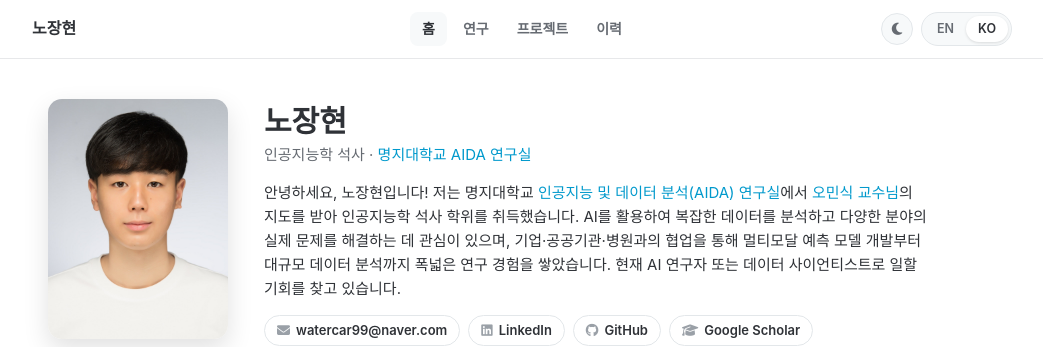
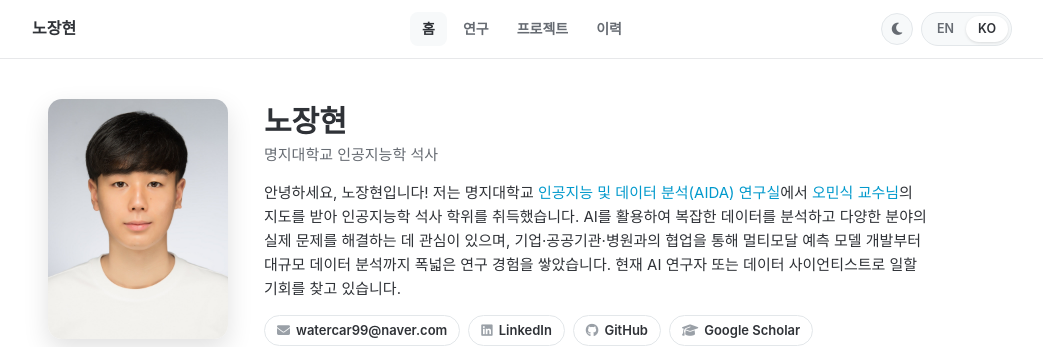
Before and after one commit to janghyunnoh/janghyunnoh.github.io, a Jekyll site: the page built from ko/index.md, in a window 1280 px wide and 1382 px high. Shown: the top 347 px of the window, without its empty margins (118-1161 px from the left). Built offline with Jekyll 4.4.1, drawn with Linux system fonts in a browser that asks for light colours.

Commit message:
Remove lab affiliation under name; show degree with university
Co-Authored-By: Claude Opus 5.5 <noreply@anthropic.com>
Claude-Session: https://claude.ai/code/session_01CdnLn4yaCATLUNfE6YmAvC

```diff
--- a/_data/profile.yml
+++ b/_data/profile.yml
@@ -3,14 +3,14 @@
 
 name: "Janghyun Noh"
 name_ko: "노장현"
-title: "M.S. in Artificial Intelligence"
-title_ko: "인공지능학 석사"
+title: "M.S. in Artificial Intelligence, Myongji University"
+title_ko: "명지대학교 인공지능학 석사"
 location: "Seoul, Korea"
 location_ko: "대한민국 서울"
 # Current affiliation (company / lab). Leave empty to hide.
-affiliation: "AIDA Lab, Myongji University"
-affiliation_ko: "명지대학교 AIDA 연구실"
-affiliation_url: "https://ailab-mju.github.io/"
+affiliation: ""
+affiliation_ko: ""
+affiliation_url: ""
 photo: "/assets/img/profile.jpg"
 
 email: "watercar99@naver.com"
--- a/_layouts/profile.html
+++ b/_layouts/profile.html
@@ -17,7 +17,7 @@
     <link rel="alternate" hreflang="ko" href="{{ site.url }}{{ ko_url }}">
     <link rel="alternate" hreflang="x-default" href="{{ site.url }}{{ en_url }}">
     <meta property="og:title" content="{{ p.name }}">
-    <meta property="og:description" content="{{ p.title }} · {{ p.affiliation }}">
+    <meta property="og:description" content="{{ p.title }}{% if p.affiliation and p.affiliation != "" %} · {{ p.affiliation }}{% endif %}">
     <meta property="og:image" content="{{ site.url }}/assets/img/og-card.png?v=2">
     <meta property="og:image:width" content="1200">
     <meta property="og:image:height" content="630">
```
